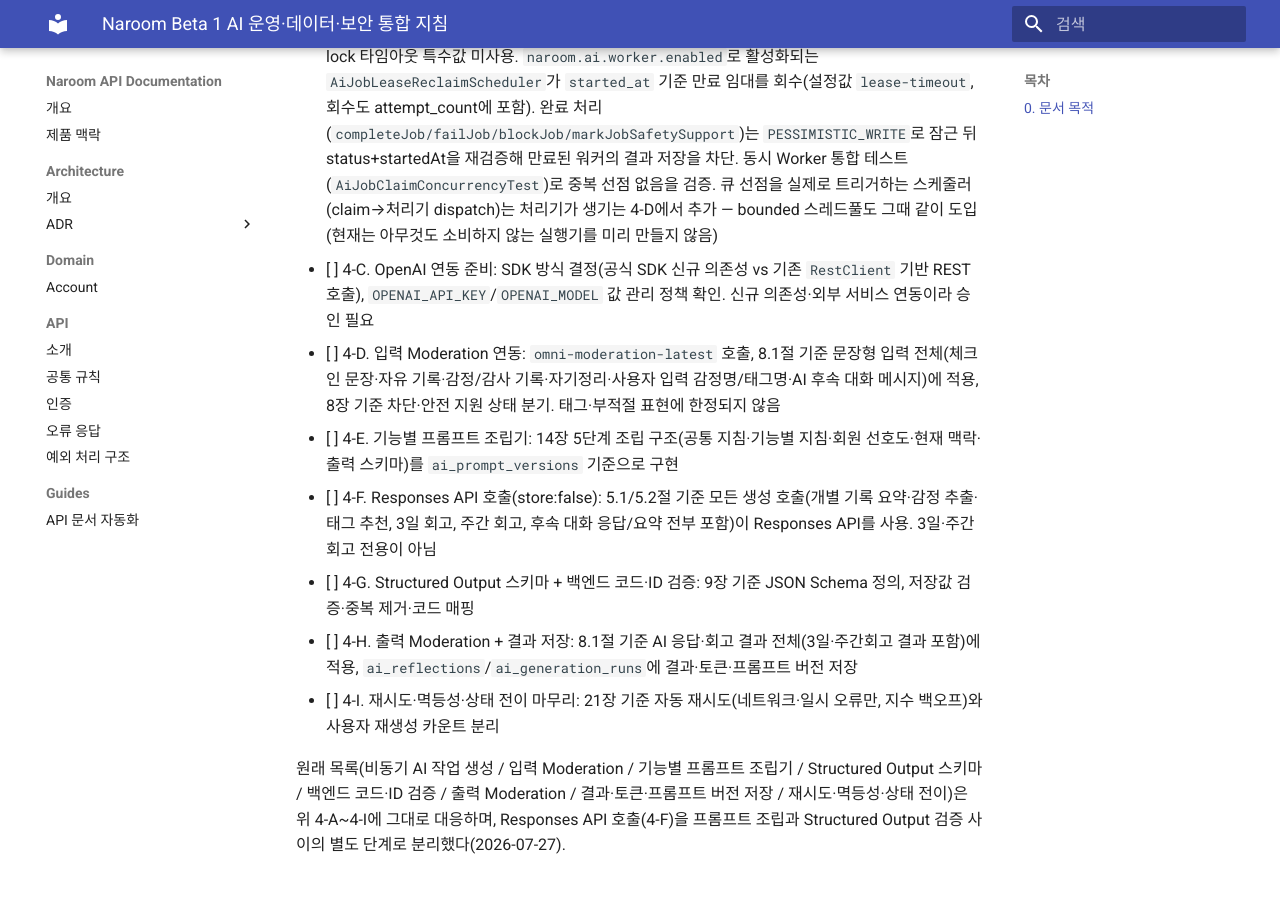
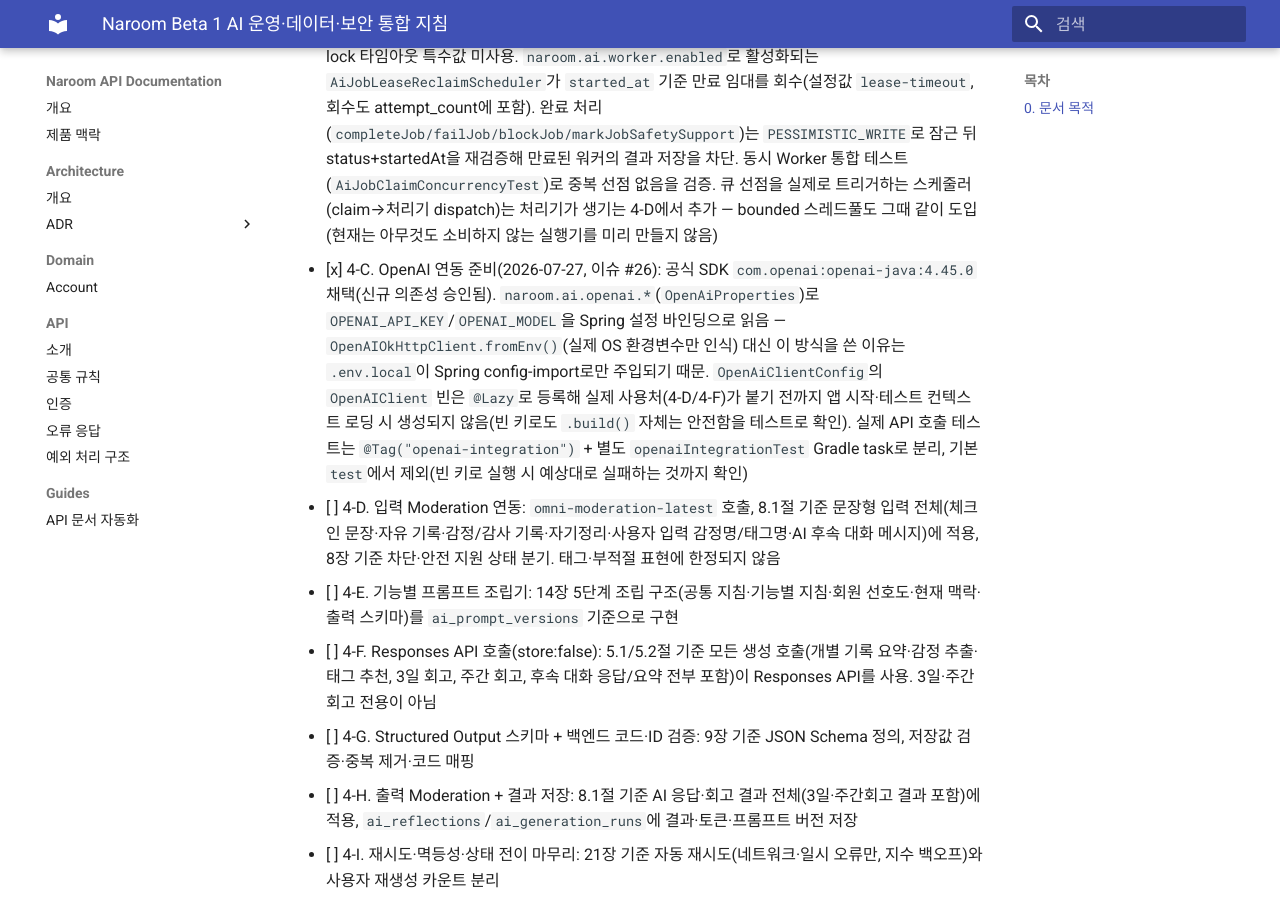
Before and after one commit to gvo-cheryl/narrom-api, an MkDocs documentation site: the page built from docs/api/ai-policy-architecture.md, in a window 1280 px wide and 900 px high, scrolled down 32602 px. Built offline with MkDocs 1.6.1 and Material for MkDocs 9.7.7, drawn with Linux system fonts in a browser that asks for light colours.

Commit message:
docs(ai): 4단계 파이프라인 4-C 완료 체크
관련: #20, #26

```diff
--- a/docs/api/ai-policy-architecture.md
+++ b/docs/api/ai-policy-architecture.md
@@ -1088,7 +1088,7 @@ OpenAI가 처리할 본문을 별도의 암호문 상태로 보내면 모델이
 
 - [x] 4-A. AI 작업 골격(2026-07-27, 이슈 #26): `AiJobService` 구현 — 기록·대화 기준 작업 생성(멱등키로 중복 방지), 소유권 검증 조회, 상태 전이. 4-B에서 claim/lease 방식으로 재구성됨(아래 참고). 아직 컨트롤러·API 계약은 없음(승인된 공개 계약이 없어 이번 단계에서 추가하지 않음)
 - [x] 4-B. 비동기 실행 방식(2026-07-27, 이슈 #26): Redis 미도입, PostgreSQL `ai_jobs` + `FOR UPDATE SKIP LOCKED` 네이티브 쿼리로 큐 선점(`AiJobRepository.selectClaimableIds`), JPA lock 타임아웃 특수값 미사용. `naroom.ai.worker.enabled`로 활성화되는 `AiJobLeaseReclaimScheduler`가 `started_at` 기준 만료 임대를 회수(설정값 `lease-timeout`, 회수도 attempt_count에 포함). 완료 처리(`completeJob/failJob/blockJob/markJobSafetySupport`)는 `PESSIMISTIC_WRITE`로 잠근 뒤 status+startedAt을 재검증해 만료된 워커의 결과 저장을 차단. 동시 Worker 통합 테스트(`AiJobClaimConcurrencyTest`)로 중복 선점 없음을 검증. 큐 선점을 실제로 트리거하는 스케줄러(claim→처리기 dispatch)는 처리기가 생기는 4-D에서 추가 — bounded 스레드풀도 그때 같이 도입(현재는 아무것도 소비하지 않는 실행기를 미리 만들지 않음)
-- [ ] 4-C. OpenAI 연동 준비: SDK 방식 결정(공식 SDK 신규 의존성 vs 기존 `RestClient` 기반 REST 호출), `OPENAI_API_KEY`/`OPENAI_MODEL` 값 관리 정책 확인. 신규 의존성·외부 서비스 연동이라 승인 필요
+- [x] 4-C. OpenAI 연동 준비(2026-07-27, 이슈 #26): 공식 SDK `com.openai:openai-java:4.45.0` 채택(신규 의존성 승인됨). `naroom.ai.openai.*`(`OpenAiProperties`)로 `OPENAI_API_KEY`/`OPENAI_MODEL`을 Spring 설정 바인딩으로 읽음 — `OpenAIOkHttpClient.fromEnv()`(실제 OS 환경변수만 인식) 대신 이 방식을 쓴 이유는 `.env.local`이 Spring config-import로만 주입되기 때문. `OpenAiClientConfig`의 `OpenAIClient` 빈은 `@Lazy`로 등록해 실제 사용처(4-D/4-F)가 붙기 전까지 앱 시작·테스트 컨텍스트 로딩 시 생성되지 않음(빈 키로도 `.build()` 자체는 안전함을 테스트로 확인). 실제 API 호출 테스트는 `@Tag("openai-integration")` + 별도 `openaiIntegrationTest` Gradle task로 분리, 기본 `test`에서 제외(빈 키로 실행 시 예상대로 실패하는 것까지 확인)
 - [ ] 4-D. 입력 Moderation 연동: `omni-moderation-latest` 호출, 8.1절 기준 문장형 입력 전체(체크인 문장·자유 기록·감정/감사 기록·자기정리·사용자 입력 감정명/태그명·AI 후속 대화 메시지)에 적용, 8장 기준 차단·안전 지원 상태 분기. 태그·부적절 표현에 한정되지 않음
 - [ ] 4-E. 기능별 프롬프트 조립기: 14장 5단계 조립 구조(공통 지침·기능별 지침·회원 선호도·현재 맥락·출력 스키마)를 `ai_prompt_versions` 기준으로 구현
 - [ ] 4-F. Responses API 호출(store:false): 5.1/5.2절 기준 모든 생성 호출(개별 기록 요약·감정 추출·태그 추천, 3일 회고, 주간 회고, 후속 대화 응답/요약 전부 포함)이 Responses API를 사용. 3일·주간회고 전용이 아님
```
